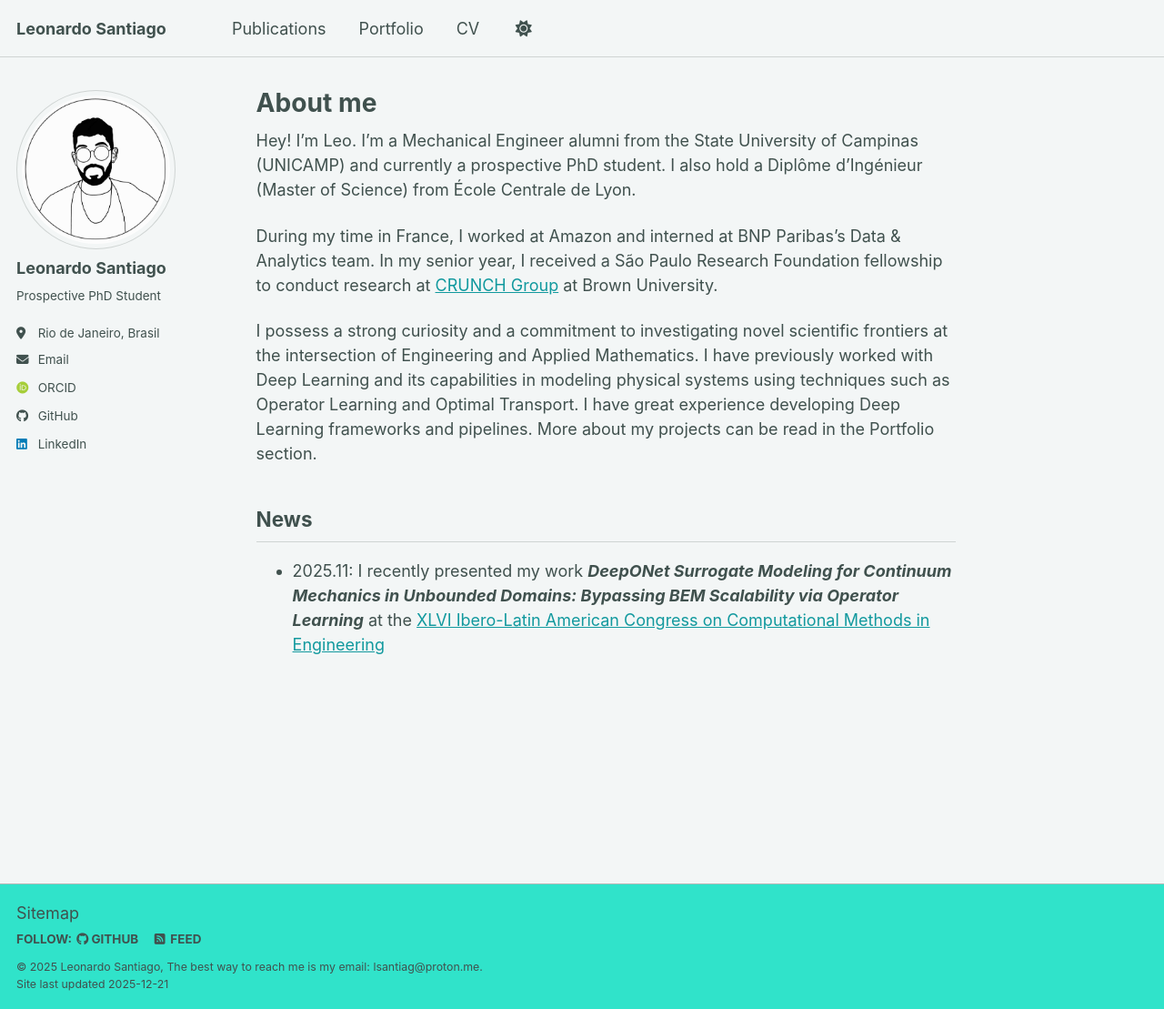
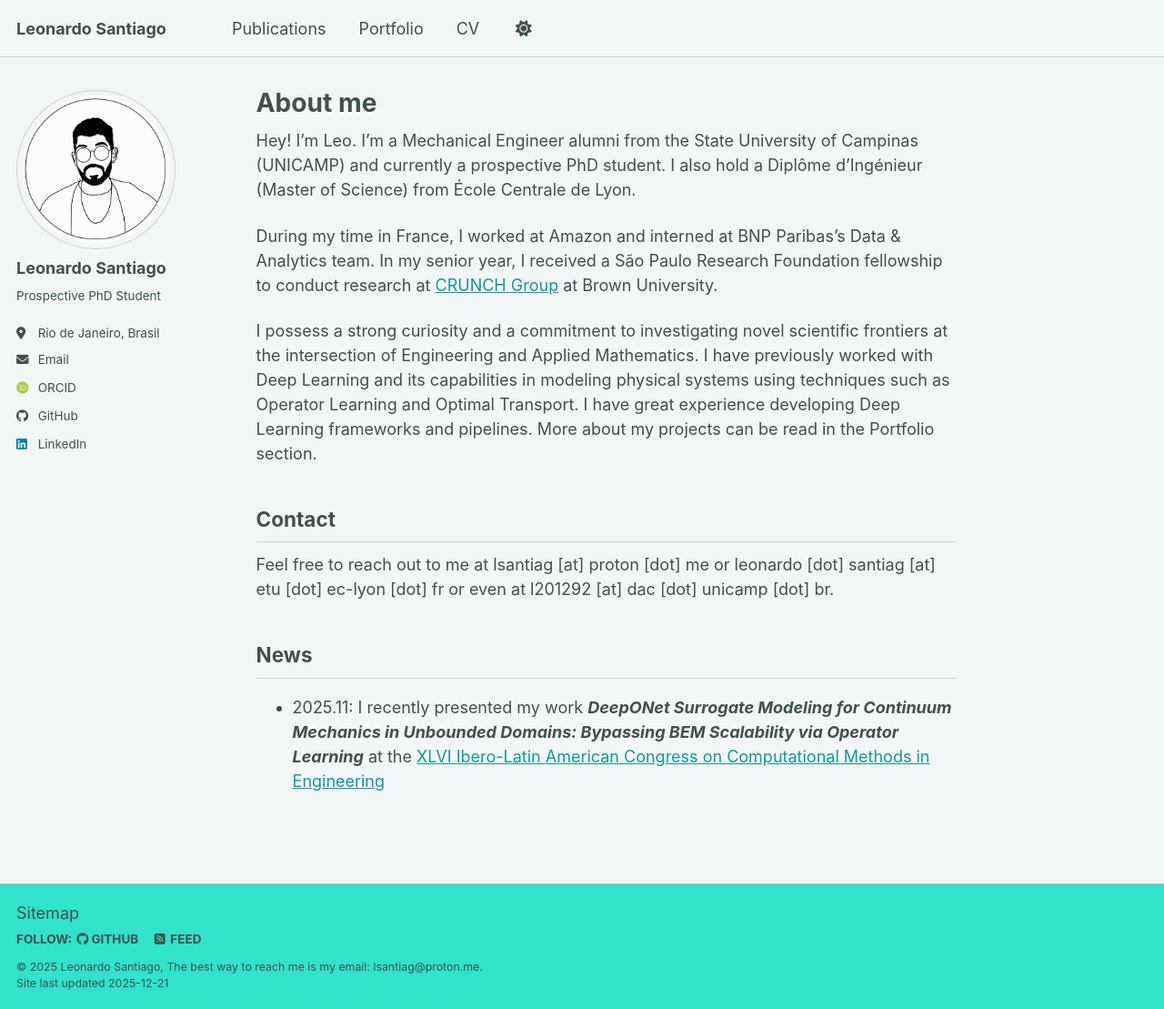
Before and after one commit to lsantiago-s/lsantiago-s.github.io, a Jekyll site: the page built from _pages/about.md, in a window 1280 px wide and 1109 px high. Shown: the whole window at 91% size. Built offline with Jekyll 4.4.1, drawn with Linux system fonts in a browser that asks for light colours; some web fonts are replaced; a script bundle is joined from its source files by our own code; library files that are not in the unit come from our copies.

Commit message:
Update about page with contact info and news
Added contact information and updated news section.

```diff
--- a/_pages/about.md
+++ b/_pages/about.md
@@ -14,6 +14,10 @@
 
 I possess a strong curiosity and a commitment to investigating novel scientific frontiers at the intersection of Engineering and Applied Mathematics. I have previously worked with Deep Learning and its capabilities in modeling physical systems using techniques such as Operator Learning and Optimal Transport. I have great experience developing Deep Learning frameworks and pipelines. More about my projects can be read in the Portfolio section.
 
+Contact
+---
+Feel free to reach out to me at lsantiag [at] proton [dot] me or leonardo [dot] santiag [at] etu [dot] ec-lyon [dot] fr or even at l201292 [at] dac [dot] unicamp [dot] br.
+
 News
 ------
 - 2025.11: I recently presented my work ***DeepONet Surrogate Modeling for Continuum Mechanics in Unbounded Domains: Bypassing BEM Scalability via Operator Learning*** at the [XLVI Ibero-Latin American Congress on Computational Methods in Engineering](https://cilamce.com.br)
```
